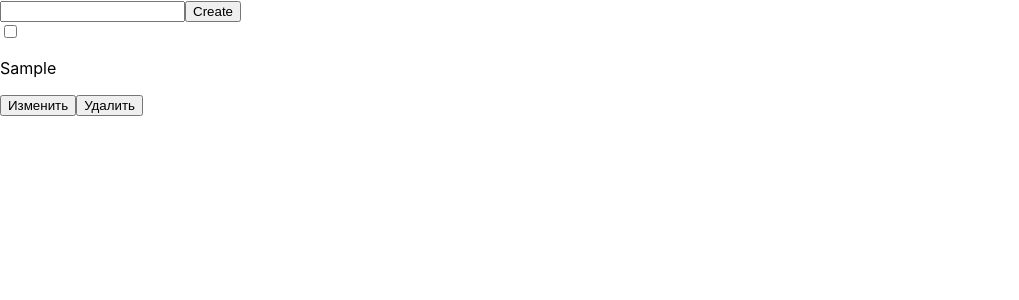
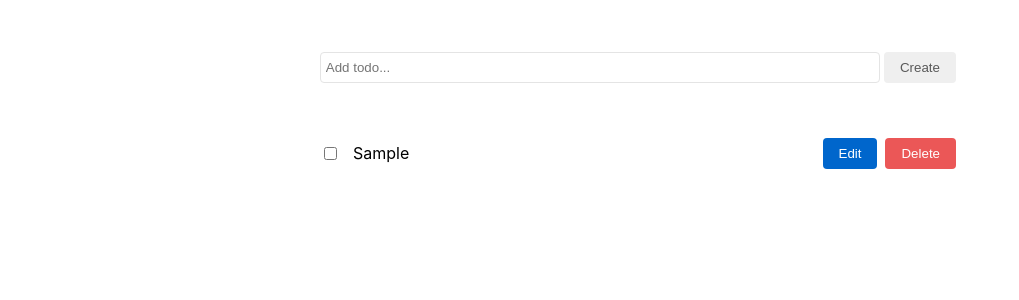
Before and after one commit to iTsygancov/react-todo-app, a React (Create React App) app: page / in a window 1280 px wide. Both pictures are taken after typing "Sample" into the empty fields and a click on the button "Create". Shown: the top 300 px of the page, without its empty margins (0-1019 px from the left). Built offline with nearby package versions, Linux system fonts and the light colour scheme.

Commit message:
Adding styles

```diff
--- a/src/App.css
+++ b/src/App.css
@@ -0,0 +1,90 @@
+.button {
+    display: flex;
+    align-items: center;
+    justify-content: center;
+    padding: 0.5rem 1rem;
+    border: none;
+    border-radius: .25rem;
+    color: #595959;
+    margin: 0.25rem;
+    cursor: pointer;
+}
+.button:disabled {
+    opacity: .25;
+}
+.todo {
+    display: flex;
+    align-items: center;
+    justify-content: center;
+    flex-direction: column;
+    padding-top: 3rem;
+}
+.todo__form {
+    display: flex;
+    align-items: center;
+    justify-content: center;
+    margin-bottom: 2rem;
+    min-width: 50vw;
+}
+.todo__form-input {
+    width: 100%;
+    padding: .3rem;
+    border: 1px solid #e4e4e4;
+    border-radius: .25rem;
+    min-height: 1.25rem;
+}
+.todo__item {
+    display: flex;
+    align-items: center;
+    justify-content: space-between;
+    min-width: 50vw;
+    padding: 0.5rem 1rem;
+    border-radius: .5rem;
+}
+.todo__item-complete {
+    margin-right: 1rem;
+}
+.todo__item-info {
+    display: flex;
+    align-items: center;
+    justify-content: space-between;
+    width: 100%;
+}
+.todo__item-title {
+    width: 100%;
+}
+.todo__item-title--completed {
+    text-decoration: line-through;
+}
+.todo__item-buttons {
+    display: flex;
+}
+.todo__item-delete {
+    background-color: #eb5757;
+    color: #fff;
+}
+.todo__item-edit {
+    background-color: #06c;
+    color: #fff;
+}
+.todo__item-editing {
+    display: flex;
+    align-items: center;
+    justify-content: space-between;
+    width: 100%;
+}
+.todo__item-editInput {
+    width: 100%;
+    padding: .3rem;
+    border: 1px solid #e4e4e4;
+    border-radius: .25rem;
+    min-height: 1.25rem;
+}
+.todo__item-submitEdits {
+    background-color: green;
+    color: #fff;
+}
+
+.todo__item--completed {
+    background-color: rgba(0, 128, 0, .25);
+}
--- a/src/components/Form.js
+++ b/src/components/Form.js
@@ -4,6 +4,9 @@ function Form({ inputText, setInputText, todos, setTodos }) {
   };
   const submitTodosHandler = (e) => {
     e.preventDefault();
+    if (!inputText || /^\s*$/.test(inputText)) {
+      return;
+    }
     setTodos([
       ...todos,
       {
@@ -20,6 +23,7 @@ function Form({ inputText, setInputText, todos, setTodos }) {
       <input
         className="todo__form-input"
         type="text"
+        placeholder="Add todo..."
         value={inputText}
         onChange={inputTextHandler}
       />
--- a/src/components/TodoItem.js
+++ b/src/components/TodoItem.js
@@ -25,6 +25,9 @@ function TodoItem({
   };
 
   function submitEdits(id) {
+    if (!editingText || /^\s*$/.test(editingText)) {
+      return;
+    }
     const updatedTodos = [...todos].map((todo) => {
       if (todo.id === id) {
         todo.title = editingText;
@@ -40,7 +43,7 @@ function TodoItem({
       className={`todo__item ${todo.completed ? "todo__item--completed" : ""}`}
     >
       <input
-        className="todo__item-completed"
+        className="todo__item-complete"
         type="checkbox"
         onChange={completedHandler}
       />
@@ -56,7 +59,7 @@ function TodoItem({
             className="button todo__item-submitEdits"
             onClick={() => submitEdits(todo.id)}
           >
-            Сохранить
+            Save
           </button>
         </div>
       ) : (
@@ -74,10 +77,10 @@ function TodoItem({
               disabled={todo.completed ? "disabled" : ""}
               onClick={() => setTodoEditing(todo.id)}
             >
-              Изменить
+              Edit
             </button>
             <button className="button todo__item-delete" onClick={deleteHandler}>
-              Удалить
+              Delete
             </button>
           </div>
         </div>
```
